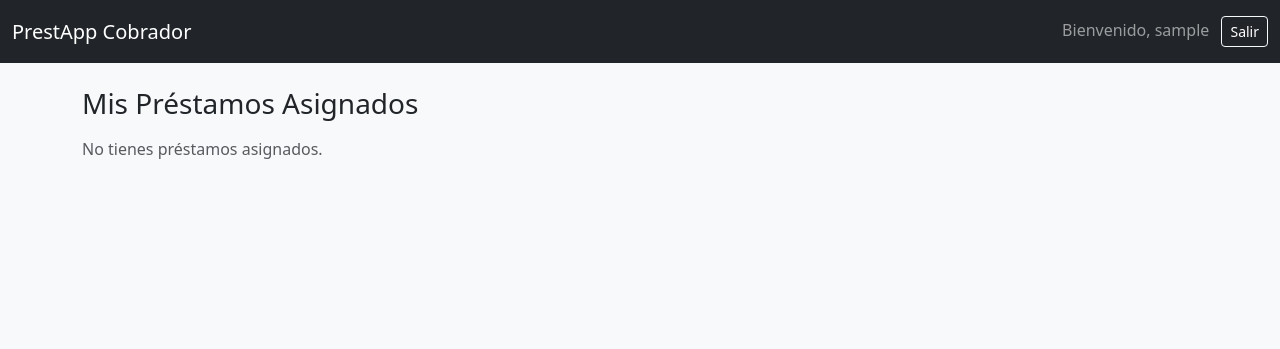
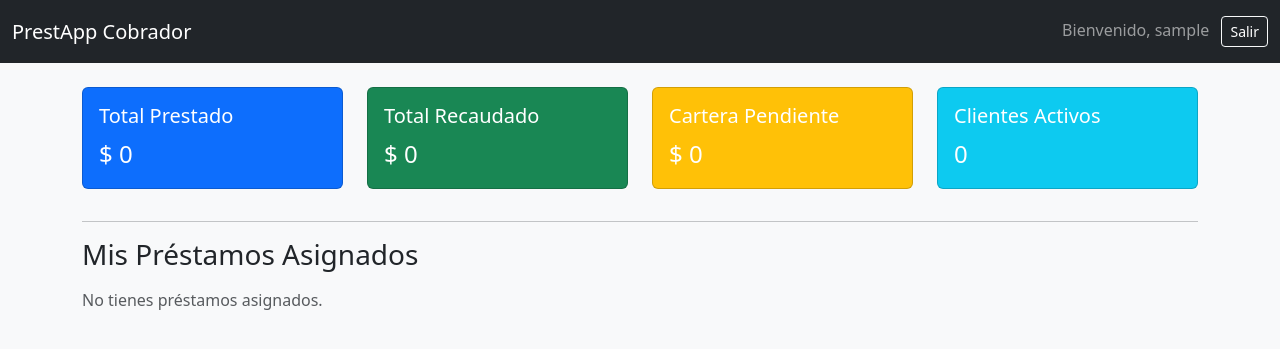
Before and after one commit to vrdevelopersco/prestapp, a Flask app: page /dashboard in a window 1280 px wide. Shown: the top 349 px of the page. Run offline with Flask 3, Linux system fonts and the light colour scheme; the visitor is signed in with stand-in values (Sample User, id 1); data that the repository does not hold is empty; parts of the project's set-up code (start-up, migrations or seed data) failed here and were passed over.

Commit message:
Fixes, notas y ajustes en los prestamos

```diff
--- a/app.py
+++ b/app.py
@@ -1,5 +1,6 @@
 import os
 import logging
+import math
 from dotenv import load_dotenv
 from flask import Flask, render_template, request, redirect, url_for, flash
 from flask_sqlalchemy import SQLAlchemy
@@ -8,6 +9,8 @@ from flask_bcrypt import Bcrypt
 from datetime import datetime, date, timedelta
 from sqlalchemy import func, or_
 from flask_migrate import Migrate
+from werkzeug.utils import secure_filename
+
 
 load_dotenv()
 
@@ -17,6 +20,13 @@ app = Flask(__name__)
 # --- Clave Secreta Fija (para que no te desloguee) ---
 # Recuerda generar la tuya con: python -c 'import secrets; print(secrets.token_hex(16))'
 app.config['SECRET_KEY'] = os.environ.get('SECRET_KEY', 'una_clave_por_defecto_para_desarrollo')
+app.config['UPLOAD_FOLDER'] = 'static/uploads'
+app.config['ALLOWED_EXTENSIONS'] = {'png', 'jpg', 'jpeg', 'gif', 'svg'}
+
+def allowed_file(filename):
+    return '.' in filename and \
+           filename.rsplit('.', 1)[1].lower() in app.config['ALLOWED_EXTENSIONS']
+
 
 # --- Conexión a la Base de Datos de Hostinger ---
 DB_USER = os.environ.get('DB_USER')
@@ -92,6 +102,13 @@ class Configuracion(db.Model):
     id = db.Column(db.Integer, primary_key=True)
     clave = db.Column(db.String(50), unique=True, nullable=False)
     valor = db.Column(db.Text, nullable=True)
+
+
+@app.context_processor
+def inject_logo():
+    logo_config = Configuracion.query.filter_by(clave='logo_filename').first()
+    logo_url = url_for('static', filename=f'uploads/{logo_config.valor}') if logo_config else None
+    return dict(logo_url=logo_url)
 
 
 @app.route('/')
@@ -185,17 +202,63 @@ def admin_dashboard():
         "clientes_activos": len(prestamos_activos)
     }
 
-    return render_template('admin.html', metricas=metricas, prestamos=prestamos_activos)
+    # --- NUEVA LÓGICA: MÉTRICAS POR COBRADOR ---
+    stats_cobradores = []
+    cobradores = Usuario.query.filter(or_(Usuario.rol == 'cobrador', Usuario.rol == 'admin')).all()
+
+    for cobrador in cobradores:
+        prestamos_cobrador = Prestamo.query.filter_by(usuario_id=cobrador.id).all()
+        if not prestamos_cobrador:
+            continue # Si no tiene préstamos, lo saltamos
+
+        total_prestado_cobrador = sum(p.monto_prestado for p in prestamos_cobrador)
+        total_recaudado_cobrador = db.session.query(func.sum(Cuota.monto_cuota))\
+            .join(Prestamo).filter(Prestamo.usuario_id == cobrador.id, Cuota.estado.in_(['pagada', 'pagada_tarde'])).scalar() or 0
+
+        stats = {
+            'username': cobrador.username,
+            'prestado': f"{total_prestado_cobrador:,.0f}",
+            'recaudado': f"{total_recaudado_cobrador:,.0f}",
+            'clientes_activos': db.session.query(func.count(Cliente.id.distinct()))\
+                .join(Prestamo).filter(Prestamo.usuario_id == cobrador.id, Prestamo.estado == 'activo').scalar() or 0
+        }
+        stats_cobradores.append(stats)
+
+    return render_template('admin.html', metricas=metricas, prestamos=prestamos_activos, stats_cobradores=stats_cobradores)
 
 
 # dashboard inicial del cobrador o llamar al admin
+# En app.py
 @app.route('/dashboard')
 @login_required
 def cobrador_dashboard():
     if current_user.rol != 'cobrador':
         return redirect(url_for('admin_dashboard'))
-    prestamos_asignados = Prestamo.query.filter_by(usuario_id=current_user.id, estado='activo').all()
-    return render_template('cobrador.html', prestamos=prestamos_asignados)
+
+    # Buscamos los préstamos del cobrador actual
+    prestamos_asignados = Prestamo.query.filter_by(usuario_id=current_user.id).all()
+
+    # Calculamos sus métricas
+    total_prestado = sum(p.monto_prestado for p in prestamos_asignados)
+    total_recaudado = db.session.query(func.sum(Cuota.monto_cuota))\
+        .join(Prestamo).filter(Prestamo.usuario_id == current_user.id, Cuota.estado.in_(['pagada', 'pagada_tarde'])).scalar() or 0
+
+    cartera_pendiente = total_prestado - total_recaudado
+
+    # Contamos clientes únicos para este cobrador
+    clientes_activos = db.session.query(func.count(Cliente.id.distinct()))\
+        .join(Prestamo).filter(Prestamo.usuario_id == current_user.id, Prestamo.estado == 'activo').scalar() or 0
+
+    metricas = {
+        "total_prestado": f"{total_prestado:,.0f}",
+        "total_recaudado": f"{total_recaudado:,.0f}",
+        "cartera_pendiente": f"{cartera_pendiente:,.0f}",
+        "clientes_activos": clientes_activos
+    }
+
+    prestamos_activos = [p for p in prestamos_asignados if p.estado == 'activo']
+
+    return render_template('cobrador.html', prestamos=prestamos_activos, metricas=metricas)
 
 
 # busqueda de cliente por cédula (API)
@@ -374,8 +437,6 @@ def eliminar_prestamo(prestamo_id):
 @app.route('/cuota/<int:cuota_id>/pagar', methods=['POST'])
 @login_required
 def pagar_cuota(cuota_id):
-    """ Procesa el pago de una cuota específica. """
-    # --- LA CORRECCIÓN ESTÁ EN LA LÍNEA SIGUIENTE ---
     cuota = Cuota.query.get_or_404(cuota_id)
 
     if cuota.estado == 'pagada':
@@ -394,6 +455,18 @@ def pagar_cuota(cuota_id):
         app.logger.error(f"Error al pagar cuota {cuota_id}: {e}")
 
     return redirect(url_for('detalle_prestamo', prestamo_id=cuota.prestamo_id))
+
+
+# En la ruta pagar_cuota, y una nueva ruta para las notas
+@app.route('/cuota/<int:cuota_id>/nota', methods=['POST'])
+@login_required
+def guardar_nota(cuota_id):
+    cuota = Cuota.query.get_or_404(cuota_id)
+    cuota.notas = request.form.get('nota')
+    db.session.commit()
+    flash('Nota guardada.', 'success')
+    return redirect(url_for('detalle_prestamo', prestamo_id=cuota.prestamo_id))
+
 
 
 @app.route('/cuota/<int:cuota_id>/revertir', methods=['POST'])
@@ -476,8 +549,6 @@ def crear_cliente():
     return render_template('crear_cliente.html')
 
 
-# En app.py
-
 @app.route('/prestamo/cliente/<int:cliente_id>', methods=['GET', 'POST'])
 @login_required
 def prestamo_para_cliente(cliente_id):
@@ -487,7 +558,7 @@ def prestamo_para_cliente(cliente_id):
         cobradores = Usuario.query.filter(or_(Usuario.rol == 'admin', Usuario.rol == 'cobrador')).all()
 
     if request.method == 'POST':
-        # --- Recopilación de datos del formulario (sin cambios) ---
+        # --- Parte 1: Recopilación de datos (sin cambios) ---
         monto = float(request.form.get('monto'))
         plazo = int(request.form.get('plazo'))
         interes = float(request.form.get('interes'))
@@ -499,20 +570,18 @@ def prestamo_para_cliente(cliente_id):
         total_a_pagar = monto * (1 + (interes / 100) * plazo)
 
         nuevo_prestamo = Prestamo(
-            monto_prestado=monto,
-            tasa_interes_mensual=interes,
-            plazo_meses=plazo,
-            monto_total_a_pagar=total_a_pagar,
-            frecuencia=frecuencia,
-            cobrar_sabado=cobrar_sabado,
-            cobrar_domingo=cobrar_domingo,
-            cliente=cliente,
-            usuario_id=cobrador_id
+            monto_prestado=monto, tasa_interes_mensual=interes, plazo_meses=plazo,
+            monto_total_a_pagar=total_a_pagar, frecuencia=frecuencia,
+            cobrar_sabado=cobrar_sabado, cobrar_domingo=cobrar_domingo,
+            cliente=cliente, usuario_id=cobrador_id
         )
 
-        # --- LÓGICA DE GENERACIÓN DE CUOTAS (CORREGIDA Y COMPLETA) ---
+        # --- Parte 2: LÓGICA DE CUOTAS REDONDEADAS (LA PARTE NUEVA) ---
+
+        # a. Calcular el número total de cuotas
         numero_cuotas = 0
         if frecuencia == 'diaria':
+            # Cálculo preciso de días de pago
             dias_pago_aprox = 0
             for i in range(plazo * 30):
                 dia_semana = (date.today() + timedelta(days=i+1)).weekday()
@@ -525,31 +594,52 @@ def prestamo_para_cliente(cliente_id):
         elif frecuencia == 'mensual': numero_cuotas = plazo
 
         if numero_cuotas > 0:
-            valor_cuota = round(total_a_pagar / numero_cuotas, 2)
+            # b. Calcular la cuota cruda y redondearla HACIA ARRIBA
+            valor_cuota_crudo = total_a_pagar / numero_cuotas
+            valor_cuota_redondeado = math.ceil(valor_cuota_crudo / 1000) * 1000
+
+            # c. Generar N-1 cuotas con el valor redondeado
             fecha_actual = date.today() + timedelta(days=1)
-
-            for _ in range(int(numero_cuotas)):
+            for _ in range(int(numero_cuotas) - 1):
+                # ... (lógica para encontrar la fecha de vencimiento que ya funciona)
                 if frecuencia == 'diaria':
                     while True:
                         dia_semana = fecha_actual.weekday()
                         if (dia_semana == 6 and not cobrar_domingo) or (dia_semana == 5 and not cobrar_sabado):
                             fecha_actual += timedelta(days=1)
-                        else:
-                            break
+                        else: break
+                cuota_vencimiento = fecha_actual
 
-                cuota_vencimiento = fecha_actual
-                cuota = Cuota(monto_cuota=valor_cuota, fecha_vencimiento=cuota_vencimiento, prestamo=nuevo_prestamo)
+                cuota = Cuota(monto_cuota=valor_cuota_redondeado, fecha_vencimiento=cuota_vencimiento, prestamo=nuevo_prestamo)
                 db.session.add(cuota)
 
+                # Avanzamos la fecha para la siguiente cuota
                 if frecuencia == 'diaria': fecha_actual += timedelta(days=1)
                 elif frecuencia == 'semanal': fecha_actual += timedelta(weeks=1)
                 elif frecuencia == 'quincenal': fecha_actual += timedelta(days=15)
                 elif frecuencia == 'mensual': fecha_actual += timedelta(days=30)
 
+            # d. Calcular y añadir la última cuota de ajuste
+            total_pagado_parcial = valor_cuota_redondeado * (numero_cuotas - 1)
+            ultima_cuota_valor = total_a_pagar - total_pagado_parcial
+
+            # Encontrar la última fecha de vencimiento
+            if frecuencia == 'diaria':
+                while True:
+                    dia_semana = fecha_actual.weekday()
+                    if (dia_semana == 6 and not cobrar_domingo) or (dia_semana == 5 and not cobrar_sabado):
+                        fecha_actual += timedelta(days=1)
+                    else: break
+            ultima_fecha_vencimiento = fecha_actual
+
+            ultima_cuota = Cuota(monto_cuota=ultima_cuota_valor, fecha_vencimiento=ultima_fecha_vencimiento, prestamo=nuevo_prestamo)
+            db.session.add(ultima_cuota)
+
+        # --- Parte 3: Guardar en la base de datos (sin cambios) ---
         try:
             db.session.add(nuevo_prestamo)
             db.session.commit()
-            flash('Préstamo creado exitosamente.', 'success')
+            flash('Préstamo creado exitosamente con cuotas redondeadas.', 'success')
             return redirect(url_for('admin_dashboard'))
         except Exception as e:
             db.session.rollback()
@@ -693,6 +783,28 @@ def configuracion():
         flash('Plantilla de WhatsApp guardada correctamente.', 'success')
         return redirect(url_for('configuracion'))
 
+
+# --- NUEVA LÓGICA PARA EL LOGO ---
+        if 'logo' in request.files:
+            file = request.files['logo']
+            if file and allowed_file(file.filename):
+                filename = "logo." + file.filename.rsplit('.', 1)[1].lower()
+                # Borramos el logo anterior si existe para no acumular archivos
+                for ext in app.config['ALLOWED_EXTENSIONS']:
+                    if os.path.exists(os.path.join(app.config['UPLOAD_FOLDER'], f"logo.{ext}")):
+                        os.remove(os.path.join(app.config['UPLOAD_FOLDER'], f"logo.{ext}"))
+
+                file.save(os.path.join(app.config['UPLOAD_FOLDER'], filename))
+
+                logo_config = Configuracion.query.filter_by(clave='logo_filename').first()
+                if logo_config:
+                    logo_config.valor = filename
+                else:
+                    db.session.add(Configuracion(clave='logo_filename', valor=filename))
+                db.session.commit()
+                flash('Logo actualizado correctamente.', 'success')
+
+
     # Si se carga la página, mostramos la plantilla actual o una por defecto
     template_actual = template_obj.valor if template_obj else "Hola [cliente], te recordamos que tu cuota de $[monto_cuota] que vencía el [fecha_vencimiento] se encuentra pendiente. ¡Gracias!"
     return render_template('configuracion.html', template_actual=template_actual)
--- a/templates/cobrador.html
+++ b/templates/cobrador.html
@@ -17,8 +17,15 @@
     </div>
 </nav>
 <div class="container mt-4">
+    <div class="row">
+        <div class="col-md-3 mb-3"><div class="card text-white bg-primary"><div class="card-body"><h5 class="card-title">Total Prestado</h5><p class="card-text fs-4">$ {{ metricas.total_prestado }}</p></div></div></div>
+        <div class="col-md-3 mb-3"><div class="card text-white bg-success"><div class="card-body"><h5 class="card-title">Total Recaudado</h5><p class="card-text fs-4">$ {{ metricas.total_recaudado }}</p></div></div></div>
+        <div class="col-md-3 mb-3"><div class="card text-white bg-warning"><div class="card-body"><h5 class="card-title">Cartera Pendiente</h5><p class="card-text fs-4">$ {{ metricas.cartera_pendiente }}</p></div></div></div>
+        <div class="col-md-3 mb-3"><div class="card text-white bg-info"><div class="card-body"><h5 class="card-title">Clientes Activos</h5><p class="card-text fs-4">{{ metricas.clientes_activos }}</p></div></div></div>
+    </div>
+    <hr>
     <h3>Mis Préstamos Asignados</h3>
-    <div class="row mt-3">
+        <div class="row mt-3">
         {% for prestamo in prestamos %}
         <div class="col-md-4 mb-3">
             <div class="card">
```
Also changed, not shown: templates/admin.html (+25 -5 lines), templates/configuracion.html (+8 -0 lines), templates/detalle_prestamo.html (+6 -5 lines), templates/layout.html (+7 -3 lines).
